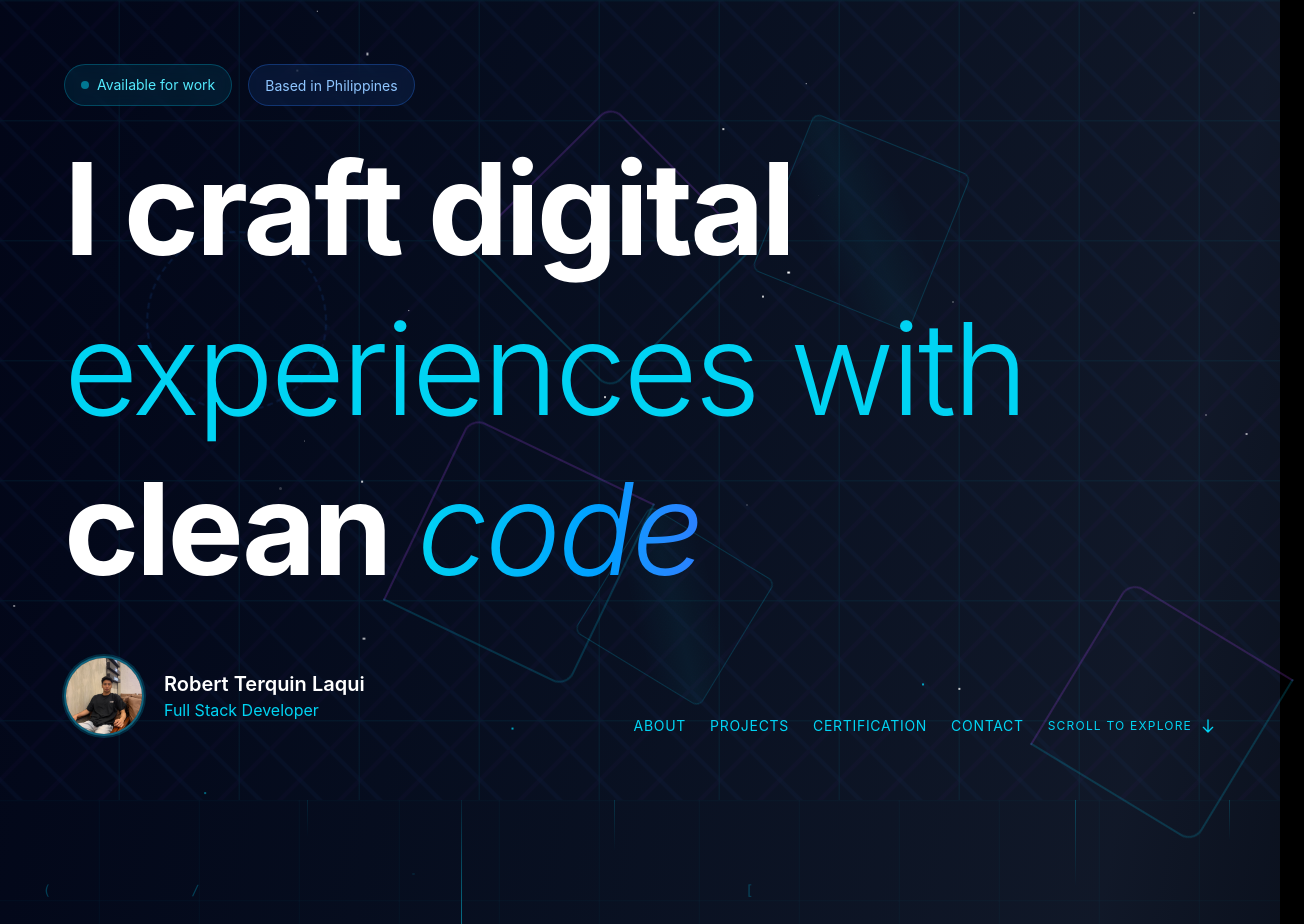
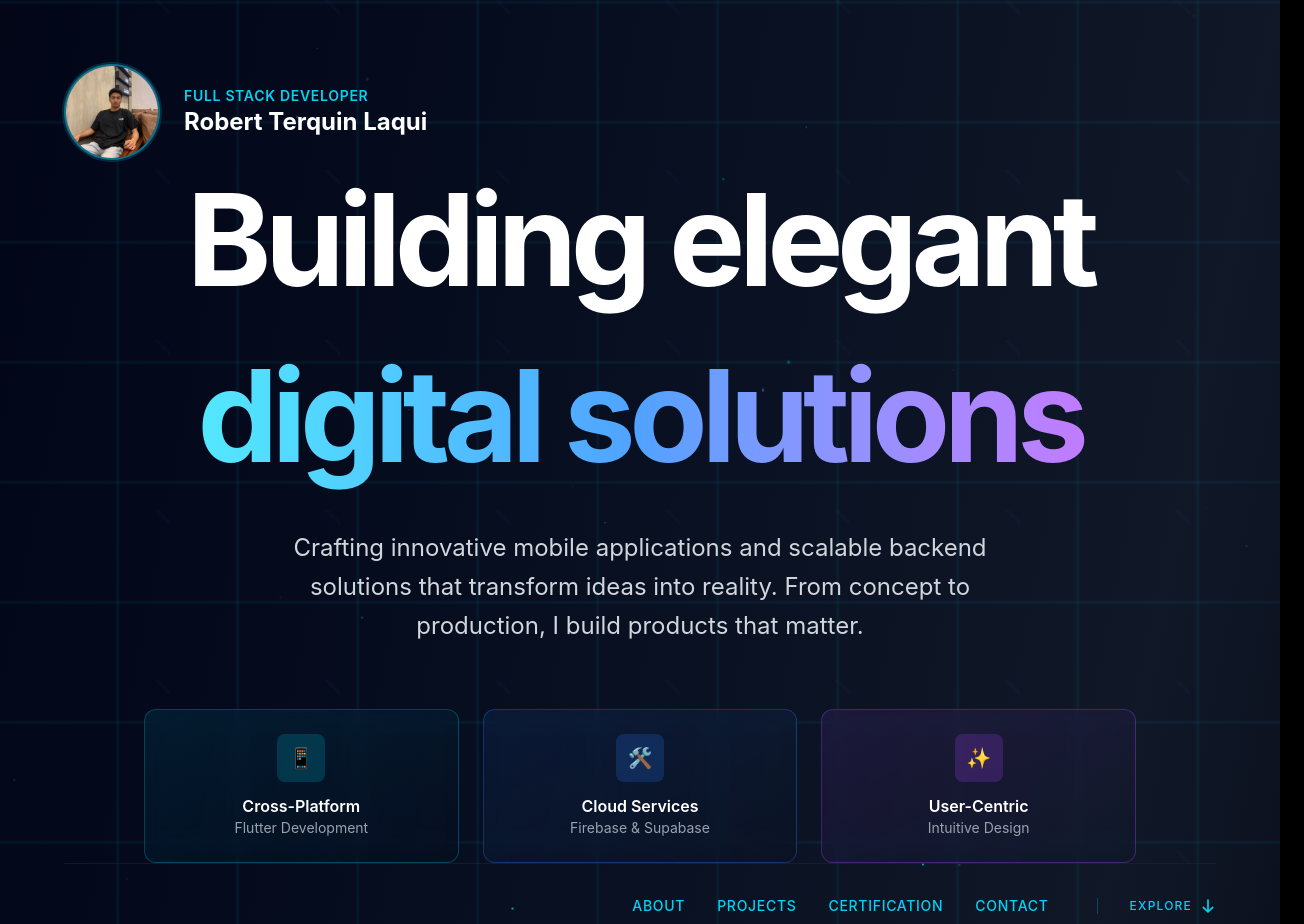
Before and after one commit to robertterquin/personal-portfolio, a React (Vite) app in the folder portfolio_v2/: page / in a window 1280 px wide. Shown: the top 924 px of the page, 1304 px wide, since content can reach past the window. Built offline with nearby package versions, Linux system fonts and the light colour scheme.

Commit message:
feat: redesign Landing page layout with enhanced animations and content structure

```diff
--- a/portfolio_v2/src/pages/Landing/Landing.jsx
+++ b/portfolio_v2/src/pages/Landing/Landing.jsx
@@ -43,91 +43,39 @@ const Landing = () => {
   }, []);
 
   return (
-    <section id="home" className="min-h-screen flex flex-col justify-between text-white p-8 md:p-12 lg:p-16 relative">
-      {/* Circuit Board Pattern */}
+    <section id="home" className="min-h-screen w-full flex flex-col text-white relative overflow-hidden">
+      {/* Animated Background Grid */}
       <div className="absolute inset-0 pointer-events-none z-0">
-        <div className="absolute inset-0 opacity-10" style={{
+        <div className="absolute inset-0" style={{
           backgroundImage: `
-            linear-gradient(90deg, transparent 98%, rgba(6, 182, 212, 0.8) 100%),
-            linear-gradient(0deg, transparent 98%, rgba(6, 182, 212, 0.8) 100%),
-            linear-gradient(45deg, transparent 47%, rgba(59, 130, 246, 0.4) 48%, rgba(59, 130, 246, 0.4) 52%, transparent 53%),
-            linear-gradient(-45deg, transparent 47%, rgba(147, 51, 234, 0.3) 48%, rgba(147, 51, 234, 0.3) 52%, transparent 53%)
+            linear-gradient(90deg, transparent 96%, rgba(6, 182, 212, 0.08) 98%, transparent 100%),
+            linear-gradient(0deg, transparent 96%, rgba(6, 182, 212, 0.08) 98%, transparent 100%),
+            linear-gradient(45deg, transparent 95%, rgba(139, 92, 246, 0.04) 96%, transparent 97%)
           `,
-          backgroundSize: '120px 120px, 120px 120px, 60px 60px, 60px 60px',
-          backgroundPosition: '0 0, 0 0, 30px 30px, 30px 30px',
+          backgroundSize: '120px 120px, 120px 120px, 170px 170px',
         }}></div>
       </div>
 
-      {/* Holographic Overlays */}
-      <div className="absolute inset-0 pointer-events-none z-0">
-        <div className="absolute top-10 right-10 w-[300px] h-[300px] bg-gradient-conic from-cyan-500/20 via-blue-500/10 to-purple-500/20 rounded-full blur-[80px] animate-spin" style={{animationDuration: '25s'}}></div>
-        <div className="absolute bottom-20 left-10 w-[400px] h-[400px] bg-gradient-conic from-purple-500/15 via-pink-500/10 to-cyan-500/15 rounded-full blur-[100px] animate-spin" style={{animationDuration: '35s', animationDirection: 'reverse'}}></div>
-        <div className="absolute top-1/3 left-1/3 w-[250px] h-[250px] bg-gradient-radial from-blue-500/20 to-transparent rounded-full blur-[60px] animate-pulse"></div>
+      {/* Elegant Gradient Orbs */}
+      <div className="absolute inset-0 pointer-events-none z-0 overflow-hidden">
+        <div className="absolute -top-1/2 -right-1/4 w-[800px] h-[800px] bg-gradient-conic from-cyan-400/10 via-blue-400/6 to-purple-400/10 rounded-full blur-[150px] animate-pulse" style={{animationDuration: '20s'}}></div>
+        <div className="absolute -bottom-1/3 -left-1/4 w-[700px] h-[700px] bg-gradient-radial from-purple-400/12 via-pink-400/6 to-transparent rounded-full blur-[120px] animate-pulse" style={{animationDuration: '15s', animationDelay: '3s'}}></div>
       </div>
 
-      {/* Code Rain Effect */}
-      <div className="absolute inset-0 pointer-events-none z-0">
-        {codeRain.map((code) => (
-          <div
-            key={code.id}
-            className="absolute text-cyan-500/30 font-mono text-sm animate-float"
-            style={{
-              left: `${code.left}%`,
-              top: '-10%',
-              animationDuration: `${code.duration}s`,
-              animationDelay: `${code.delay}s`,
-              transform: 'translateY(120vh)',
-            }}
-          >
-            {code.symbol}
-          </div>
-        ))}
-      </div>
-
-      {/* Floating Tech Elements */}
-      <div className="absolute inset-0 pointer-events-none z-0">
-        {shapes.map((shape) => (
-          <div
-            key={shape.id}
-            className="absolute animate-spin-slow"
-            style={{
-              left: `${shape.left}%`,
-              top: `${shape.top}%`,
-              width: `${shape.size}px`,
-              height: `${shape.size}px`,
-              transform: `rotate(${shape.rotation}deg)`,
-              animationDuration: `${shape.duration}s`,
-              animationDelay: `${shape.delay}s`,
-            }}
-          >
-            {shape.id % 4 === 0 ? (
-              <div className="w-full h-full border border-cyan-500/20 rounded-lg" style={{
-                background: 'linear-gradient(45deg, transparent 30%, rgba(6, 182, 212, 0.05) 50%, transparent 70%)'
-              }}></div>
-            ) : shape.id % 3 === 0 ? (
-              <div className="w-full h-full border-2 border-dashed border-blue-500/20 rounded-full opacity-60"></div>
-            ) : (
-              <div className="w-full h-full relative">
-                <div className="absolute inset-2 border-l-2 border-t-2 border-purple-500/20 rounded-tl-2xl"></div>
-                <div className="absolute inset-2 border-r-2 border-b-2 border-cyan-500/20 rounded-br-2xl"></div>
-              </div>
-            )}
-          </div>
-        ))}
-      </div>
-
-      {/* Enhanced Particles */}
+      {/* Elegant Floating Particles */}
       <div className="absolute inset-0 pointer-events-none z-0">
         {particles.map((particle) => (
           <div
             key={particle.id}
-            className="absolute rounded-full bg-white animate-float"
+            className="absolute rounded-full animate-float"
             style={{
               left: `${particle.left}%`,
               top: `${particle.top}%`,
               width: `${particle.size}px`,
               height: `${particle.size}px`,
-              opacity: particle.opacity,
+              background: particle.id % 3 === 0 ? 'rgba(6, 182, 212, 0.4)' : particle.id % 3 === 1 ? 'rgba(147, 112, 219, 0.5)' : 'rgba(59, 130, 246, 0.4)',
+              opacity: particle.opacity * 0.8,
+              boxShadow: `0 0 ${particle.size * 2}px rgba(6, 182, 212, 0.3)`,
               animationDuration: `${particle.duration}s`,
               animationDelay: `${particle.delay}s`,
             }}
@@ -135,78 +83,115 @@ const Landing = () => {
         ))}
       </div>
 
-      {/* Status Badges */}
-      <div className="flex flex-wrap gap-4 relative z-10">
-        <div className="flex items-center gap-2 px-4 py-2 bg-cyan-500/10 backdrop-blur-sm border border-cyan-500/30 rounded-full">
-          <div className="w-2 h-2 bg-cyan-400 rounded-full animate-pulse"></div>
-          <span className="text-sm text-cyan-300">Available for work</span>
-        </div>
-        <div className="px-4 py-2 bg-blue-500/10 backdrop-blur-sm border border-blue-500/30 rounded-full">
-          <span className="text-sm text-blue-300">Based in Philippines</span>
-        </div>
-      </div>
+      {/* Content Container - Full Height */}
+      <div className="relative z-10 w-full h-full flex flex-col justify-between p-6 md:p-10 lg:p-16">
 
-      {/* Main Content */}
-      <div className="flex-1 flex items-center relative z-10">
-        <div className="max-w-5xl">
-          <h1 className="text-5xl sm:text-6xl md:text-7xl lg:text-8xl xl:text-9xl font-bold leading-tight tracking-tight mb-6">
-            <span className="block text-white">I craft digital</span>
-            <span className="block text-cyan-400 font-light">experiences with</span>
-            <span className="block">
-              <span className="text-white">clean </span>
-              <span className="text-transparent bg-clip-text bg-gradient-to-r from-cyan-400 to-blue-500 italic font-light">code</span>
-            </span>
-          </h1>
-        </div>
-      </div>
-
-      {/* Bottom Section */}
-      <div className="flex flex-col sm:flex-row justify-between items-start sm:items-end gap-8 relative z-10">
-        {/* Profile Section */}
-        <div className="flex items-center gap-5">
-          <div className="w-20 h-20 rounded-full border-2 border-cyan-500/40 overflow-hidden ring-2 ring-cyan-500/20 bg-slate-800">
+        {/* Header with Profile */}
+        <div className="flex items-center justify-between">
+          <div className="flex items-center gap-6">
+            <div className="w-24 h-24 rounded-full border-2 border-cyan-500/50 overflow-hidden ring-2 ring-cyan-500/20 bg-slate-800 flex-shrink-0">
               <img
                 src="/profile.jpg"
                 alt="Robert Terquin Laqui"
                 className="w-full h-full object-cover"
                 onError={(e) => {
                   e.target.style.display = 'none';
-                e.target.parentElement.innerHTML = '<div class="w-full h-full bg-gradient-to-br from-slate-800 to-slate-900 flex items-center justify-center"><span class="text-3xl text-cyan-400">RT</span></div>';
+                  e.target.parentElement.innerHTML = '<div class="w-full h-full bg-gradient-to-br from-cyan-500 to-blue-600 flex items-center justify-center"><span class="text-4xl font-bold text-white">RT</span></div>';
                 }}
               />
             </div>
             <div>
-            <h2 className="text-xl font-semibold text-white">Robert Terquin Laqui</h2>
-            <p className="text-base text-cyan-400">Full Stack Developer</p>
+              <p className="text-sm text-cyan-400 uppercase tracking-wider font-semibold">Full Stack Developer</p>
+              <h2 className="text-2xl font-bold text-white">Robert Terquin Laqui</h2>
             </div>
           </div>
 
-        {/* Navigation Links */}
-        <nav className="flex flex-wrap gap-6 items-center">
+          {/* Status Badge */}
+
+        </div>
+
+        {/* Main Hero Section - Centered */}
+        <div className="flex-1 flex flex-col items-center justify-center text-center">
+          {/* Headline */}
+          <div className="mb-12 max-w-5xl">
+            <h1 className="text-7xl md:text-8xl lg:text-9xl font-bold leading-tight tracking-tighter mb-8 px-4">
+              <span className="block text-white mb-4">Building elegant</span>
+              <span className="text-transparent bg-clip-text bg-gradient-to-r from-cyan-300 via-blue-400 to-purple-400 block">digital solutions</span>
+            </h1>
+            <p className="text-xl md:text-2xl text-gray-300 max-w-3xl mx-auto leading-relaxed mb-4 px-4">
+              Crafting innovative mobile applications and scalable backend solutions that transform ideas into reality. From concept to production, I build products that matter.
+            </p>
+          </div>
+
+          {/* Feature Cards - Wider Layout */}
+          <div className="grid grid-cols-1 md:grid-cols-3 gap-6 w-full max-w-5xl px-4">
+            <div className="p-6 rounded-xl border border-cyan-500/30 bg-gradient-to-br from-cyan-500/10 to-transparent backdrop-blur-sm hover:border-cyan-500/60 transition-all group cursor-pointer">
+              <div className="flex flex-col items-center text-center gap-3">
+                <div className="w-12 h-12 rounded-lg bg-cyan-500/20 flex items-center justify-center flex-shrink-0 group-hover:bg-cyan-500/40 transition-colors text-xl">
+                  📱
+                </div>
+                <div>
+                  <p className="text-base font-semibold text-white">Cross-Platform</p>
+                  <p className="text-sm text-gray-400">Flutter Development</p>
+                </div>
+              </div>
+            </div>
+
+            <div className="p-6 rounded-xl border border-blue-500/30 bg-gradient-to-br from-blue-500/10 to-transparent backdrop-blur-sm hover:border-blue-500/60 transition-all group cursor-pointer">
+              <div className="flex flex-col items-center text-center gap-3">
+                <div className="w-12 h-12 rounded-lg bg-blue-500/20 flex items-center justify-center flex-shrink-0 group-hover:bg-blue-500/40 transition-colors text-xl">
+                  🛠️
+                </div>
+                <div>
+                  <p className="text-base font-semibold text-white">Cloud Services</p>
+                  <p className="text-sm text-gray-400">Firebase & Supabase</p>
+                </div>
+              </div>
+            </div>
+
+            <div className="p-6 rounded-xl border border-purple-500/30 bg-gradient-to-br from-purple-500/10 to-transparent backdrop-blur-sm hover:border-purple-500/60 transition-all group cursor-pointer">
+              <div className="flex flex-col items-center text-center gap-3">
+                <div className="w-12 h-12 rounded-lg bg-purple-500/20 flex items-center justify-center flex-shrink-0 group-hover:bg-purple-500/40 transition-colors text-xl">
+                  ✨
+                </div>
+                <div>
+                  <p className="text-base font-semibold text-white">User-Centric</p>
+                  <p className="text-sm text-gray-400">Intuitive Design</p>
+                </div>
+              </div>
+            </div>
+          </div>
+        </div>
+
+        {/* Bottom Navigation */}
+        <div className="flex flex-col md:flex-row justify-end items-center gap-6 pt-8 border-t border-gray-800/50">
+
+          <nav className="flex flex-wrap gap-8 justify-center items-center">
             {['About', 'Projects', 'Certification', 'Contact'].map((item) => (
               <a
                 key={item}
                 href={`#${item.toLowerCase()}`}
-              className="text-cyan-400 text-sm uppercase tracking-wider hover:text-cyan-300 transition-colors duration-300"
+                className="text-sm text-cyan-400 hover:text-cyan-300 transition-colors uppercase tracking-wider font-medium"
               >
                 {item}
               </a>
             ))}
             <a
-            href="#about"
-            className="flex items-center gap-2 text-cyan-400 text-xs uppercase tracking-widest hover:text-cyan-300 transition-colors duration-300 group"
+              href="#projects"
+              className="flex items-center gap-2 text-cyan-400 hover:text-cyan-300 transition-colors text-xs uppercase tracking-widest font-medium ml-4 pl-8 border-l border-cyan-500/30 group"
             >
-            <span>Scroll to explore</span>
+              <span>Explore</span>
               <svg
                 className="w-4 h-4 transform group-hover:translate-y-1 transition-transform"
                 fill="none"
                 stroke="currentColor"
                 viewBox="0 0 24 24"
               >
-              <path strokeLinecap="round" strokeLinejoin="round" strokeWidth={2} d="M19 14l-7 7m0 0l-7-7m7 7V3" />
+                <path strokeLinecap="round" strokeLinejoin="round" strokeWidth={2.5} d="M19 14l-7 7m0 0l-7-7m7 7V3" />
               </svg>
             </a>
           </nav>
+        </div>
       </div>
     </section>
   );
```
Lines whose indentation alone changed are shown as unchanged.
